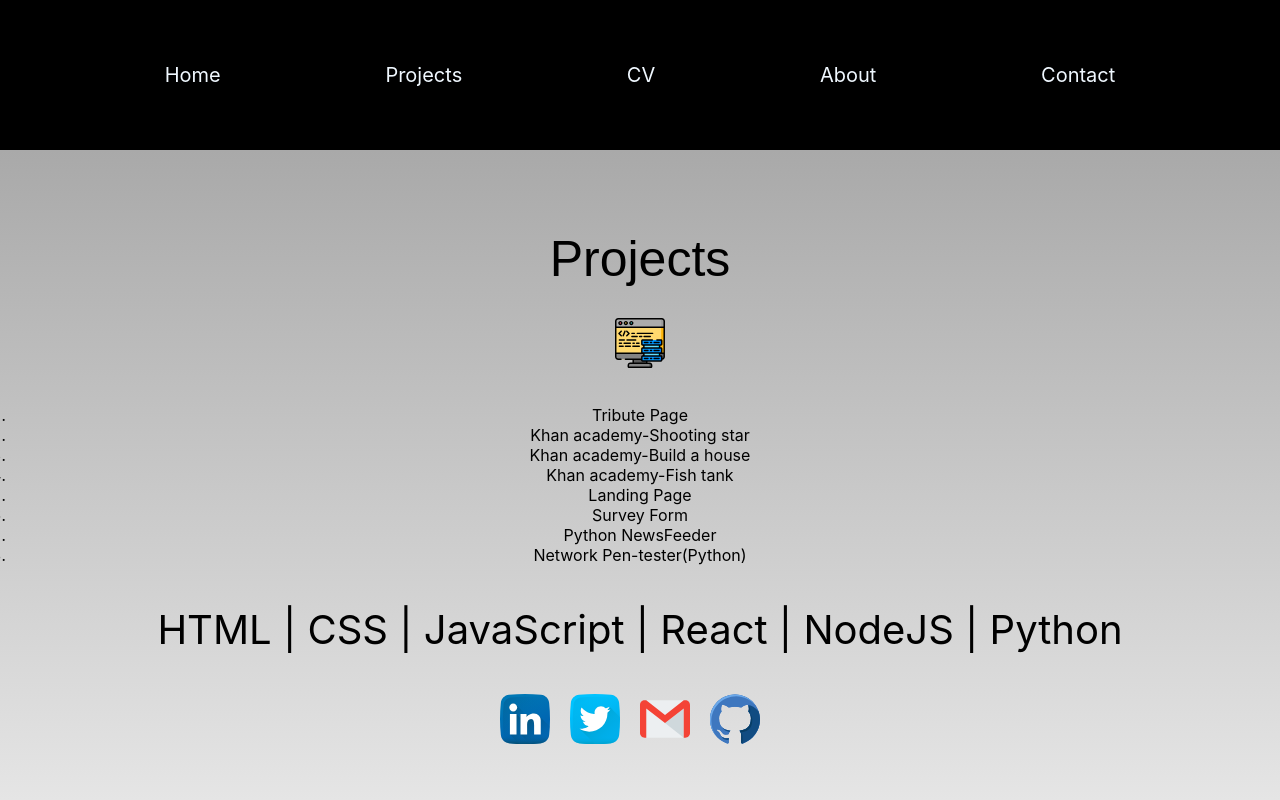
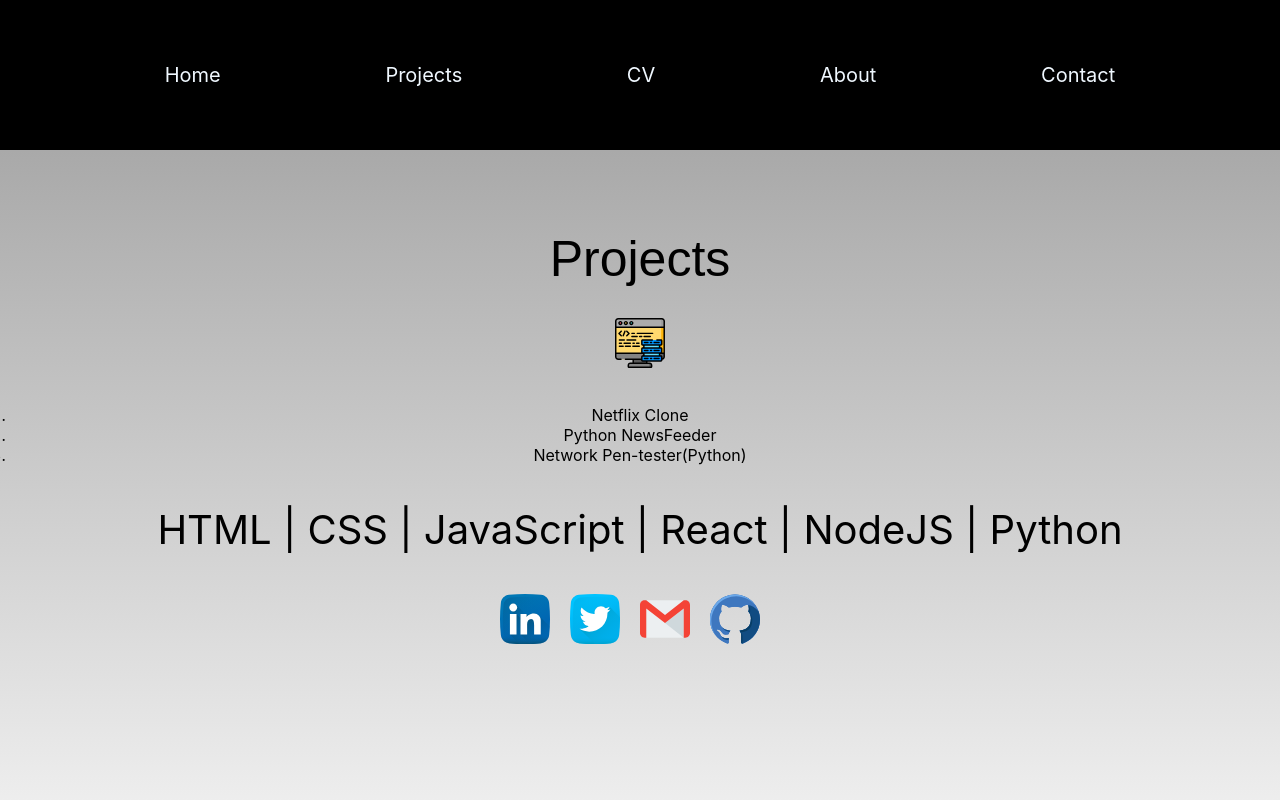
Before and after one commit to sadatakhtar/myportfolio-app, a React (Create React App) app: page /Components/Projects in a window 1280 px wide. Shown: the top 800 px of the page. Built offline with nearby package versions, Linux system fonts and the light colour scheme.

Commit message:
cleared out old projects and added netflix clone

```diff
--- a/src/Components/Projects.js
+++ b/src/Components/Projects.js
@@ -10,12 +10,8 @@ function Projects(){
         <h1>Projects</h1>
         <p id="project-img"><img src={data} alt="web logo" height="50px" width="50px" /></p>
         <ol>
-            <li><a id="pro-links" href=" https://sadatakhtar.github.io/CodePen_Export_QxpgXL/" target="_blank">Tribute Page</a></li>
-            <li><a id="pro-links" href="https://www.khanacademy.org/computing/computer-programming/programming/animation-basics/pp/project-shooting-star" target="_blank"> Khan academy-Shooting star</a></li>
-            <li><a id="pro-links" href="https://www.khanacademy.org/computer-programming/spin-off-of-project-build-a-house/6301463741612032" target="_blank">Khan academy-Build a house</a></li>
-            <li><a id="pro-links" href="https://www.khanacademy.org/computer-programming/spin-off-of-project-fish-tank/4799744209731584" target="_blank">Khan academy-Fish tank</a></li>
-            <li><a id="pro-links" href="https://sadatakhtar.github.io/fcc-landing/" target="_blank">Landing Page</a></li>
-            <li><a id="pro-links" href="https://sadatakhtar.github.io/fcc-survey/." target="_blank">Survey Form</a></li>
+
+            <li><a id="pro-links" href="https://netflix-clone-16e6a.web.app/" target="_blank">Netflix Clone</a></li>
             <li><a id="pro-links" href="https://github.com/sadatakhtar/py-newsFeeder/blob/master/newsFeeder.py"
              target="_blank">Python NewsFeeder</a></li>
             <li><a id="pro-links" href="https://github.com/sadatakhtar/net-H-toolz/blob/master/netH.py"
```
